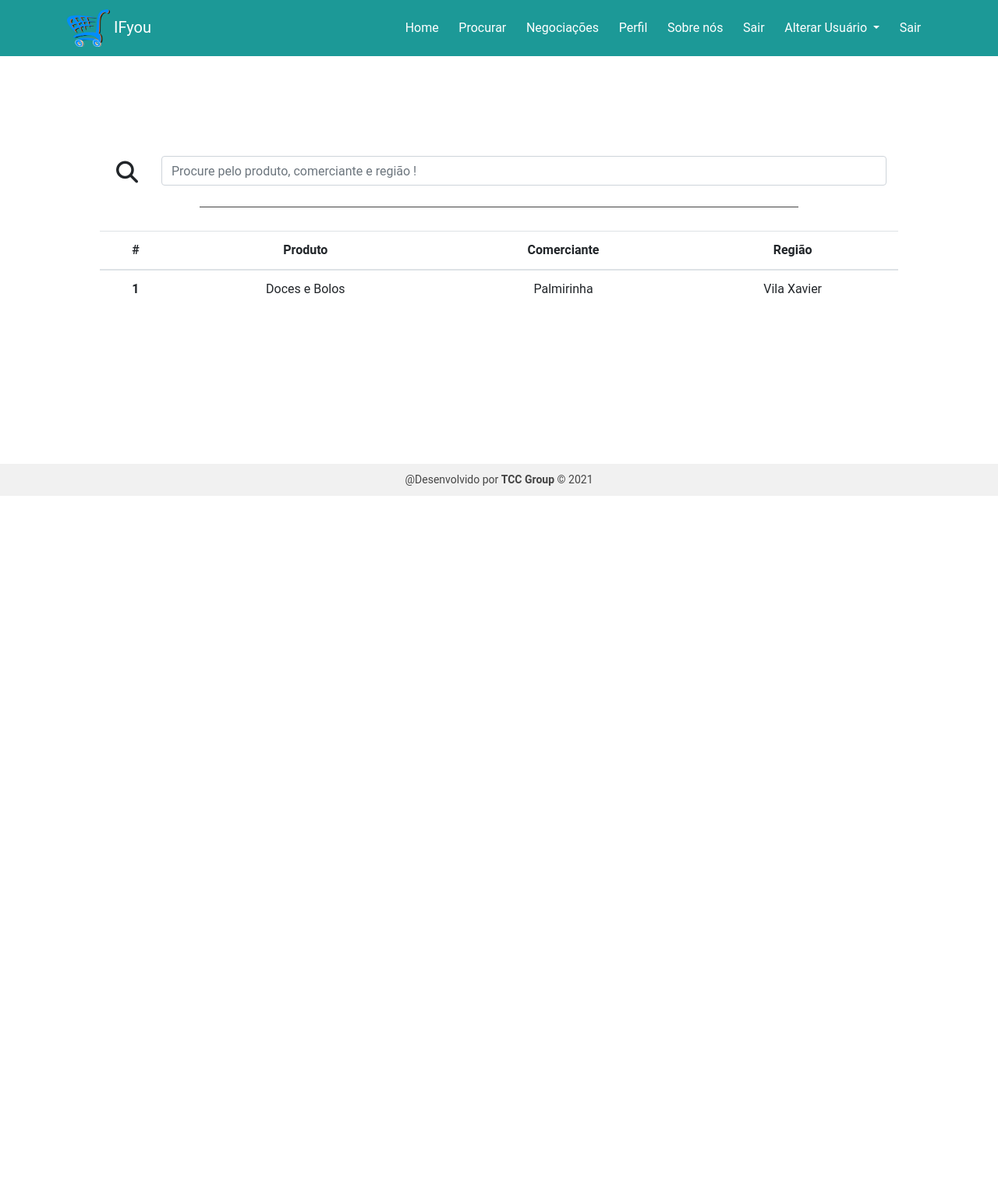
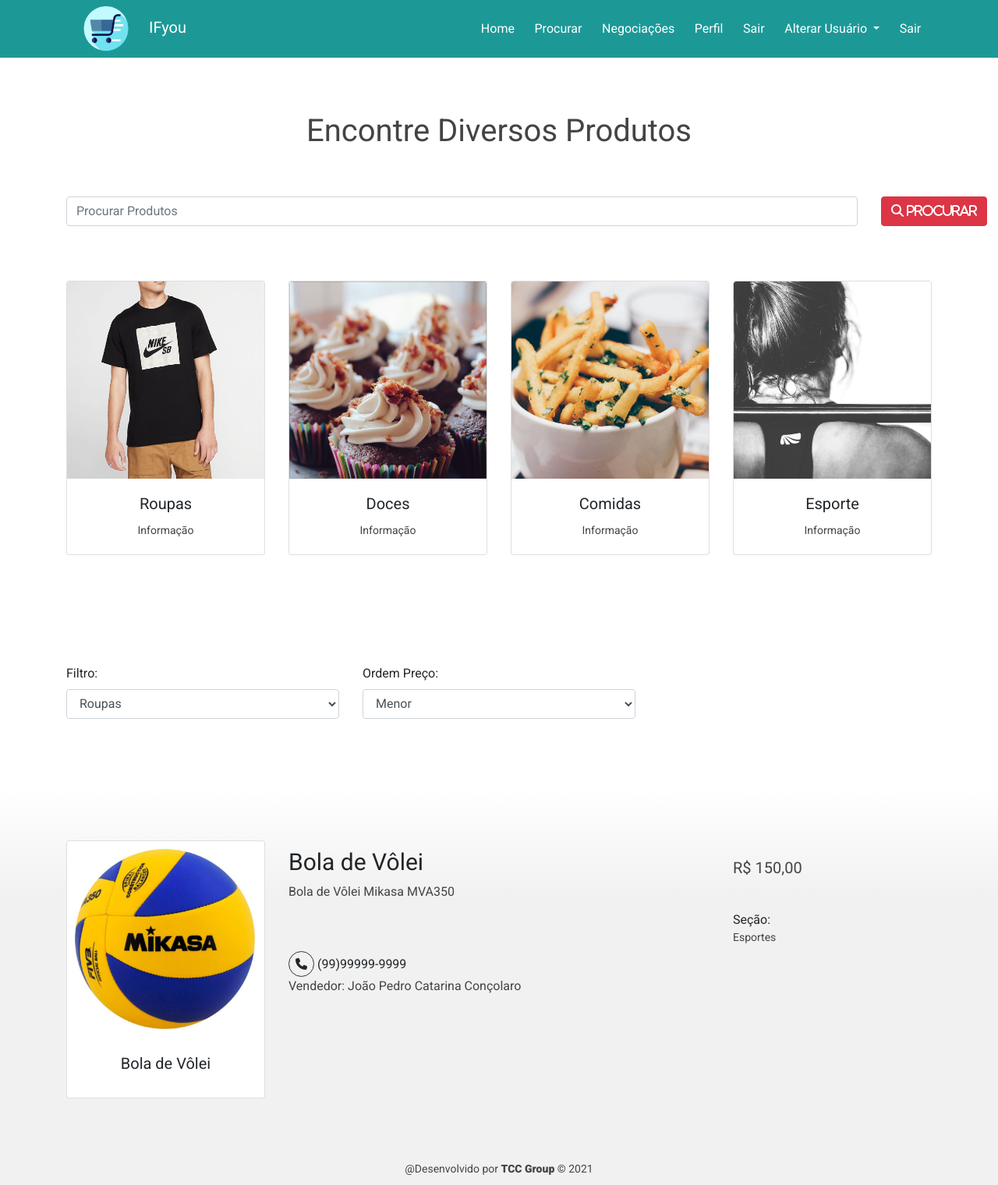
Before and after one commit to Jaooow/TCC, a PHP site: page /procurar_produtos.php in a window 1280 px wide. Shown: the whole page at 78% size. Before the commit the page ends 636 px from the top, so only its background shows below. Run offline with PHP 8.4, Linux system fonts and the light colour scheme; the visitor is signed in with stand-in values (Sample User, id 1); data that the repository does not hold is empty; some libraries are stand-ins or nearby versions.

Commit message:
Responsavidade Login/Cadastro - Lista Produtos ATT

```diff
--- a/cabecalho.php
+++ b/cabecalho.php
@@ -7,6 +7,7 @@
         <!-- Meta tags Obrigatórias -->
         <meta charset="utf-8">
         <meta name="viewport" content="width=device-width, initial-scale=1, shrink-to-fit=no">
+		<link rel="icon" type="imagem/png" href="img/favicon.png" />
         <title>IFyou | Comercio Online</title>
         <!-- Bootstrap -->
         <link rel="stylesheet" href="https://stackpath.bootstrapcdn.com/bootstrap/4.1.3/css/bootstrap.min.css" integrity="sha384-MCw98/SFnGE8fJT3GXwEOngsV7Zt27NXFoaoApmYm81iuXoPkFOJwJ8ERdknLPMO" crossorigin="anonymous">
@@ -17,8 +18,10 @@
         <script src="https://stackpath.bootstrapcdn.com/bootstrap/4.1.3/js/bootstrap.min.js" integrity="sha384-ChfqqxuZUCnJSK3+MXmPNIyE6ZbWh2IMqE241rYiqJxyMiZ6OW/JmZQ5stwEULTy" crossorigin="anonymous"></script>
         <!--Fonte Awersome-->
         <script src="https://kit.fontawesome.com/827d4800d4.js" crossorigin="anonymous"></script>
-        <!-- Progress Bar-->
-        <script src="js/progressbar.min.js"></script>
+        <!-- Google Fonts-->
+        <link rel="preconnect" href="https://fonts.googleapis.com">
+		<link rel="preconnect" href="https://fonts.gstatic.com" crossorigin>
+		<link href="https://fonts.googleapis.com/css2?family=Roboto:wght@300;400;900&display=swap" rel="stylesheet">
         <!--Paralax -->
         <script src="https://cdn.jsdelivr.net/parallax.js/1.4.2/parallax.min.js"></script>
 		<!--Scipt usado-->
@@ -36,7 +39,7 @@
 					<!-- NavBar -->
 					<div class="container" id="nav-container">
 						<nav class = "navbar navbar-expand-lg navbar-dark">
-							<a href="img/logo.png" class="navbar-brand">
+							<a href="index.php" class="navbar-brand">
 								<img  id="logo" src="img/Logo.png"  href = "index.php" alt="Logo Site" href="index.html"> IFyou
 							</a>
 							<button class="navbar-toggler" type="button" data-toggle="collapse" data-target="#navbar-links"
@@ -62,7 +65,7 @@
 						<!-- NavBar -->
 						<div class="container" id="nav-container">
 							<nav class = "navbar navbar-expand-lg navbar-dark">
-								<a href="img/logo.png" class="navbar-brand">
+								<a href="index.php" class="navbar-brand">
 									<img  id="logo" src="img/Logo.png" href = "index.php"  alt="Logo Site" href="index.php"> IFyou
 								</a>
 								<button class="navbar-toggler" type="button" data-toggle="collapse" data-target="#navbar-links"
@@ -75,7 +78,6 @@
 										<a class="nav-item nav-link" href="procurar_produtos.php">Procurar</a>
 										<a class="nav-item nav-link" href="">Negociações</a>
 										<a class="nav-item nav-link" id="perfil" href="perfil.php">Perfil</a>
-										<a class="nav-item nav-link" href="">Sobre nós</a>
 										<a class="nav-item nav-link" href="logout.php">Sair</a>';
 										if($_SESSION["tipo_de_usuario"]>1){
 										echo'
@@ -86,7 +88,7 @@
 											<div class="dropdown-menu" aria-labelledby="navbarDropdown">
 												<a class="dropdown-item text-dark" href="alterar_cabecalho.php?id=1">Usuário Cliente</a>
 												<a class="dropdown-item text-dark" href="alterar_cabecalho.php?id=2">Usuário Vendedor</a>
-												<div class="dropdown-divider"></div>
+
 											</div>
 										</li>';
 									}
@@ -102,7 +104,7 @@
 						<!-- NavBar -->
 						<div class="container" id="nav-container">
 							<nav class = "navbar navbar-expand-lg navbar-dark">
-								<a href="img/logo.png" class="navbar-brand">
+								<a href="index.php" class="navbar-brand">
 									<img  id="logo" src="img/Logo.png" href = "index.php" alt="Logo Site" href="index.html"> IFyou
 								</a>
 								<button class="navbar-toggler" type="button" data-toggle="collapse" data-target="#navbar-links"
@@ -127,7 +129,7 @@
 												<div class="dropdown-menu" aria-labelledby="navbarDropdown">
 													<a class="dropdown-item text-dark" href="alterar_cabecalho.php?id=1">Usuário Cliente</a>
 													<a class="dropdown-item text-dark" href="alterar_cabecalho.php?id=2">Usuário Vendedor</a>
-													<div class="dropdown-divider"></div>
+
 												</div>
 											</li>';
 									}
--- a/cadastro.html
+++ b/cadastro.html
@@ -59,6 +59,8 @@
 						<div id="msg" class="text-danger bg-dark"></div>
 						<br />
                         <input type="button" id="cadastrar" name="cadastrar" value="Cadastrar" class = "main-btn">
+                        <br /><br />
+                        <a href="login.html">Já possui uma conta? Clique Aqui</a>
                     </form>
                 </div>
             </div>
--- a/css/styles.css
+++ b/css/styles.css
@@ -1,6 +1,6 @@
 /* Gerais */
 body{
-    font-family: 'Roboto', arial, sans-serif;
+    font-family: 'Roboto', sans-serif;
 }
 .row{
     margin: 0;
@@ -54,7 +54,7 @@ header, .navbar{
     padding-bottom: 0;
 }
 #logo{
-    width: 55px;
+    width: 100px;
 }
 .navbar-brand{
     padding: 0;
@@ -306,34 +311,99 @@ background-color: #F1F1F1;
 }
 
 /* Procurar Produtos */
-
-#procurar-produtos{
-    margin-top: 10%;
-    margin-bottom: 20px;
-    margin-right: 10%;
-    text-align: right;
+#procurar-produtos .container{
+    padding-bottom:0px;
 }
 
-#procurar-produtos i{
-    font-size: 28px;
-    margin:0;
+#filtragem_produtos .container{
+    padding:0px
+}
+.tabela-produtos {
+    background: rgb(241,241,241);
+    background: linear-gradient(0deg, rgba(241,241,241,1) 70%, rgba(255,255,255,1) 100%);
 }
 
-/* Tabela Produtos */
-#tabela-produtos{
-    margin-top:30px;
-    margin-right: 10vw;
-    margin-left: 10vw;
-    text-align: center;
-    margin-bottom: 25vh;;
+.tabela-produtos i{
+    font-size: 15px;
+    border: 1px solid #333;
+    padding: 8px;
+    border-radius: 50%;
+}
+.tabela-produtos h6 {
+    font-size: 30px;
+    margin-top: 10px;
 }
 
-.underline-table{
-    margin:0;
-    border-bottom: 1px solid #444;
-    margin-right: 20vw;
-    margin-left: 20vw;
+.preco_produto {
+    font-size: 20px;
+    margin-top: 20px;
+
 }
+.info_produto {
+    font-size: 1em;
+}
+.preco_produto:hover {
+    color: #1C9997;
+    transition: 0.3s;
+}
+
+.secao_produtos:hover {
+    color: red;
+    transition: 0.3s;
+}
+
+.produto_vendedor{
+    font-size: 1em;
+}
+.produto_vendedor:hover{
+    color: #000;
+}
+
+
+
+.main-title-search{
+    color:#444;
+    margin: 0 0 60px 0;
+    font-size: 40px;
+    text-align: center;
+}
+/*.main-title-search::after{
+    content: "";
+    border-top: 2px solid #333;
+    width: 15%;
+    position: absolute;
+    top: 60px;
+    left: 42.5%;
+}*/
+
+.card-body {
+    text-align: center;
+}
+
+.card {
+    overflow: hidden;
+}
+
+.card img {
+    max-width: 100%;
+    -moz-transition: all 0.3s;
+    -webkit-transition: all 0.3s;
+    transition: all 0.3s;
+}
+
+.card:hover  img{
+    -moz-transform: scale(1.1);
+    -webkit-transform: scale(1.1);
+    transform: scale(1.1);
+}
+
+.underline{
+    border-bottom: 2px solid #333;
+    width: 90%;
+    margin: 0 auto;
+}
+/* Tabela Produtos */
+
 
 /* Mudar Cargo*/
 #mudar_cargo{
--- a/login.html
+++ b/login.html
@@ -44,6 +44,8 @@
                             </div>
                         </div>
                         <input type="submit" value="Entrar" class = "main-btn">
+                        <br /><br />
+                        <a href="cadastro.html">Não possui uma conta? Clique Aqui</a>
                     </form>
                 </div>
             </div>
--- a/procurar_produtos.php
+++ b/procurar_produtos.php
@@ -6,39 +6,123 @@
 	<main>
 		<!-- Search Products -->
 		<div id="procurar-produtos">
-				<form action="#" method="POST">
-					<div class="form-group row">
-						<label for="procurar" class="col-sm-2 col-form-label"><i class="fas fa-search"></i></label>
-						<div class="col-sm-10">
-							<input type="text" class="form-control" id="procurar" name="procurar" placeholder="Procure pelo produto, comerciante e região !">
+			<div class="container">
+				<div class="row">
+					<div class="col-12">
+						<h3 class ="main-title-search">Encontre Diversos Produtos</h3>
+                    </div>
+					<div class="col-md-11">
+						<div class="input-group">
+							<input type="email" class="form-control input-produtos" id="procurar_produto" aria-describedby="Procurar Produto" placeholder="Procurar Produtos">
 						</div>
 					</div>
-				</form>
+					<div class="col-md-1">
+						<button type="button" class="btn btn-danger">
+							<i class="fas fa-search"> Procurar </i>
+						</button>
+					</div>
+				</div>
+			</div>
 		</div>
-		<div class="underline-table">
+		<div class="products-area">
 			<!--  Adicionar 3 a 6 imagens de produtos para compra com containers 12-4 -->
+			<div class="container">
+				<div class="row">
+					<div class="col-md-3 search-box">
+						<div class="card">
+							<img src="img/card-camiseta.jpg" class="card-img-top" alt="Imagem Produto 1">
+							<div class=" card-body">
+								<h5 class = "card-title">Roupas</h5>
+								<p class = "card-text">Informação</p>
+							</div>
+						</div>
+					</div>
+					<div class="col-md-3 search-box">
+						<div class="card">
+							<img src="img/card-doces.png" class="card-img-top" alt="Imagem Produto 2">
+							<div class=" card-body">
+								<h5 class = "card-title">Doces</h5>
+								<p class = "card-text">Informação</p>
+							</div>
+						</div>
+					</div>
+					<div class="col-md-3 search-box">
+						<div class="card">
+							<img src="img/card-comida.png" class="card-img-top" alt="Imagem Produto 3">
+							<div class=" card-body">
+								<h5 class = "card-title">Comidas</h5>
+								<p class = "card-text">Informação</p>
+							</div>
+						</div>
+					</div>
+					<div class="col-md-3 search-box">
+						<div class="card">
+							<img src="img/card-esporte.png" class="card-img-top" alt="Imagem Produto 4">
+							<div class=" card-body">
+								<h5 class = "card-title">Esporte</h5>
+								<p class = "card-text">Informação</p>
+							</div>
+						</div>
+					</div>
+				</div>
+			</div>
+		</div>
+		<div class="filtragem_produtos">
+			<div class="container">
+				<div class="row">
+					<div class="col-md-4">
+						<div class="form-group">
+							<label for="filtragem_produtos">Filtro:</label>
+							<select class="form-control" id="filtragem_produtos">
+								<option>Roupas</option>
+								<option>Doces</option>
+								<option>Comidas</option>
+								<option>Esportes</option>
+								<option>Verduras</option>
+							</select>
+						</div>
+					</div>
+					<div class="col-md-4">
+						<div class="form-group">
+							<label for="filtragem_produtos">Ordem Preço:</label>
+							<select class="form-control" id="filtragem_produtos">
+								<option>Menor</option>
+								<option>Maior</option>
+							</select>
+						</div>
+					</div>
+				</div>
+			</div>
 		</div>
 		<!-- Table Produtos e demais-->
-		<div id="tabela-produtos">
-			<div class="container-fluid">
-				<table class="table">
-					<thead>
-						<tr>
-							<th scope="col">#</th>
-							<th scope="col">Produto</th>
-							<th scope="col">Comerciante</th>
-							<th scope="col">Região</th>
-						</tr>
-					</thead>
-					<tbody>
-						<tr>
-							<th scope="row">1</th>
-							<td>Doces e Bolos</td>
-							<td>Palmirinha</td>
-							<td>Vila Xavier</td>
-						</tr>
-					</tbody>
-				</table>
+		<div class="tabela-produtos">
+			<div class="container">
+				<div class="row">
+					<div class="col-md-3">
+						<div class="card">
+							<img src="img/exemplo-card.jpg" class="card-img-top" alt="Imagem Produto 4">
+							<div class=" card-body">
+								<!-- Nome Produto -->
+								<h5 class = "card-title">Bola de Vôlei</h5>
+							</div>
+						</div>
+					</div>
+					<div class="col-md-6">
+						<!-- Nome Produto -->
+						<h6>Bola de Vôlei</h6>
+						<!-- Informação -->
+						<p class="info_produto">Bola de Vôlei Mikasa MVA350 </p>
+						<br/><br/>
+						<i class="fas fa-phone"></i> (99)99999-9999
+						<p class="produto_vendedor">Vendedor: João Pedro Catarina Conçolaro</p>
+					</div>
+					<div class="col-md-3">
+						<!-- Preço -->
+						<p class = "preco_produto">R$ 150,00</p>
+						<br/>
+						<h7>Seção:</h7><p class=secao_produtos>Esportes</p>
+					</div>
+				</div>
 			</div>
 		</div>
 	</main>
```
Also changed, not shown: other parts of css/styles.css (+64 -4 lines), index.txt (added, +182 -0 lines), img/card-camiseta.jpg (added), img/card-comida.png (added), img/card-doces.png (added), img/card-esporte.png (added), img/exemplo-card.JPG (added), img/favicon.png (added), img/logo.png, 1 other file.
